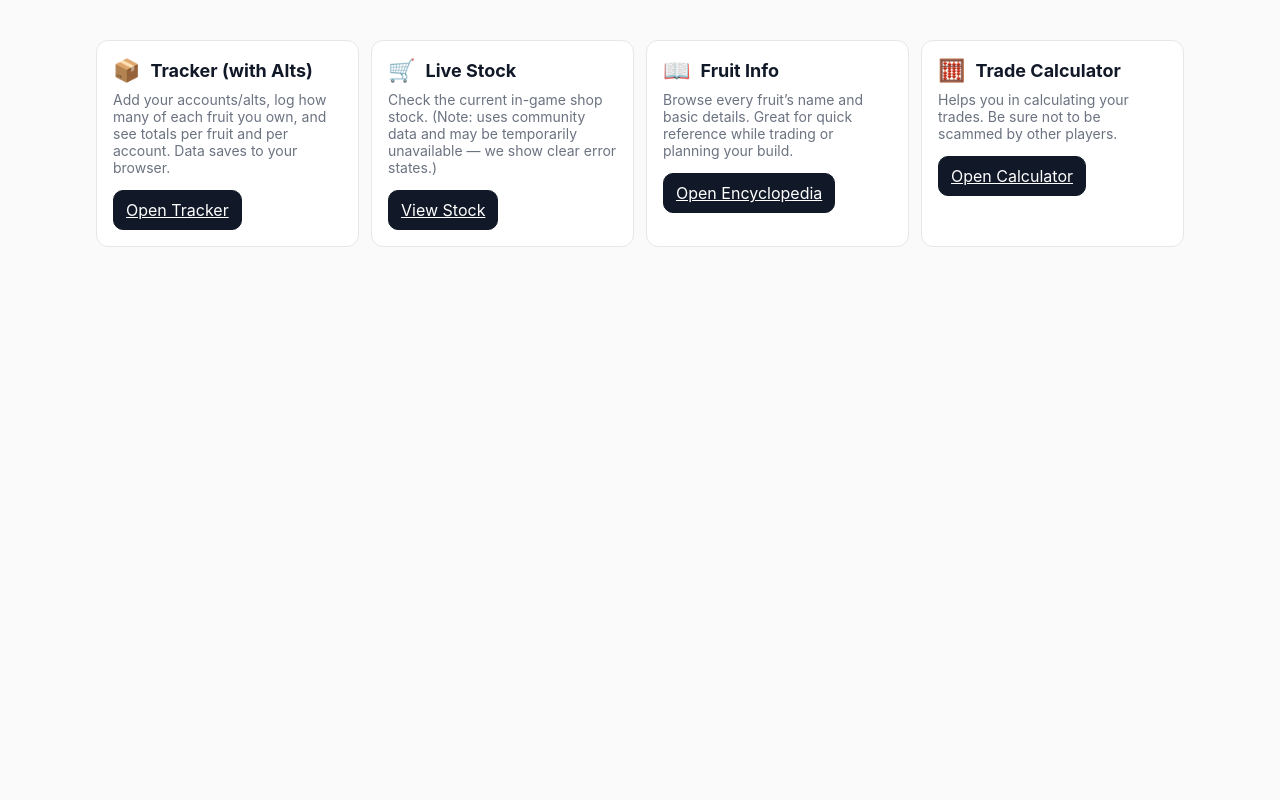
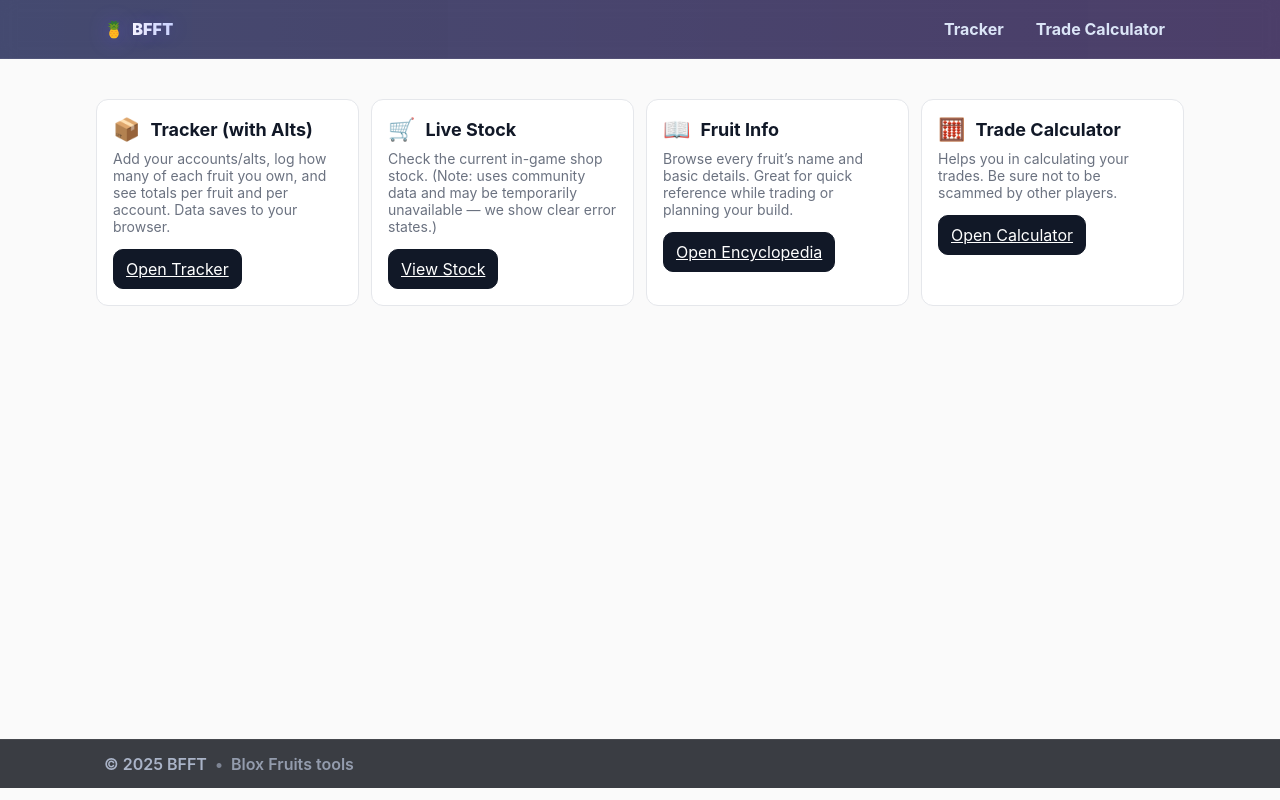
Before and after one commit to Abled-Taha/bloxfruits-fruits-tracker, a Next.js app: page / in a window 1280 px wide. Built offline with nearby package versions, Linux system fonts and the light colour scheme.

Commit message:
Added Navbar

```diff
--- a/app/globals.css
+++ b/app/globals.css
@@ -418,3 +418,84 @@ tbody .bf-sticky-left {
 .tc-li-name { font-weight: 700; }
 .tc-li-val { color: #9fb0cc; font-size: 12px; text-align: right; }
 .tc-empty-state { color: #9fb0cc; padding: 16px; text-align: center; }
+
+
+
+
+
+/* --- BFFT Navbar / Layout --- */
+.bfft-nav-wrap {
+  position: sticky;
+  top: 0;
+  z-index: 40;
+  background:
+    linear-gradient(90deg, rgba(91,104,255,0.22), rgba(138,51,255,0.18)),
+    rgba(10, 14, 22, 0.78);
+  backdrop-filter: blur(8px);
+  border-bottom: 1px solid rgba(255,255,255,0.06);
+}
+
+.bfft-nav {
+  max-width: 1100px;
+  margin: 0 auto;
+  display: flex;
+  align-items: center;
+  justify-content: space-between;
+  padding: 10px 14px;
+}
+
+.bfft-brand {
+  display: inline-flex;
+  align-items: center;
+  gap: 8px;
+  font-weight: 900;
+  color: #fff;
+  text-decoration: none;
+  letter-spacing: 0.2px;
+}
+.bfft-logo { filter: drop-shadow(0 2px 10px rgba(93,70,255,.45)); }
+.bfft-title {
+  background: linear-gradient(90deg, #ffffff, #cfd9ff);
+  -webkit-background-clip: text;
+  background-clip: text;
+  color: transparent;
+  text-shadow: 0 1px 18px rgba(93,70,255,.25);
+}
+
+.bfft-links { display: flex; gap: 10px; align-items: center; }
+.bfft-link {
+  color: #dbe5f7;
+  text-decoration: none;
+  font-weight: 700;
+  padding: 8px 10px;
+  border-radius: 10px;
+  border: 1px solid transparent;
+}
+.bfft-link:hover {
+  background: rgba(255,255,255,0.06);
+  border-color: rgba(255,255,255,0.1);
+}
+
+.bfft-main { min-height: calc(100vh - 120px); }
+
+.bfft-footer {
+  border-top: 1px solid rgba(255,255,255,0.06);
+  background: rgba(10,14,22,0.8);
+}
+.bfft-footer-inner {
+  max-width: 1100px;
+  margin: 0 auto;
+  padding: 14px;
+  color: #aab4c8;
+  display: flex;
+  align-items: center;
+  gap: 8px;
+  font-weight: 600;
+}
+.bfft-dot { opacity: .6; }
+.bfft-muted { opacity: .8; }
+
+@media (max-width: 640px) {
+  .bfft-links { gap: 6px; }
+  .bfft-link { padding: 7px 8px; }
+}
--- a/app/layout.tsx
+++ b/app/layout.tsx
@@ -1,4 +1,5 @@
 import type { Metadata } from "next";
+import Link from "next/link";
 import { Geist, Geist_Mono } from "next/font/google";
 import "./globals.css";
 
@@ -19,15 +20,34 @@ export const metadata: Metadata = {
 
 export default function RootLayout({
   children,
-}: Readonly<{
-  children: React.ReactNode;
-}>) {
+}: Readonly<{ children: React.ReactNode }>) {
   return (
     <html lang="en">
-      <body
-        className={`${geistSans.variable} ${geistMono.variable} antialiased`}
-      >
-        {children}
+      <body className={`${geistSans.variable} ${geistMono.variable} antialiased`}>
+        {/* Navbar (no styled-jsx; styles live in globals.css) */}
+        <header className="bfft-nav-wrap">
+          <nav className="bfft-nav">
+            <Link href="/" className="bfft-brand" aria-label="BFFT Home">
+              <span className="bfft-logo">🍍</span>
+              <span className="bfft-title">BFFT</span>
+            </Link>
+
+            <div className="bfft-links">
+              <Link href="/tracker" className="bfft-link">Tracker</Link>
+              <Link href="/calculator" className="bfft-link">Trade Calculator</Link>
+            </div>
+          </nav>
+        </header>
+
+        <main className="bfft-main">{children}</main>
+
+        <footer className="bfft-footer">
+          <div className="bfft-footer-inner">
+            <span>© {new Date().getFullYear()} BFFT</span>
+            <span className="bfft-dot">•</span>
+            <span className="bfft-muted">Blox Fruits tools</span>
+          </div>
+        </footer>
       </body>
     </html>
   );
```
